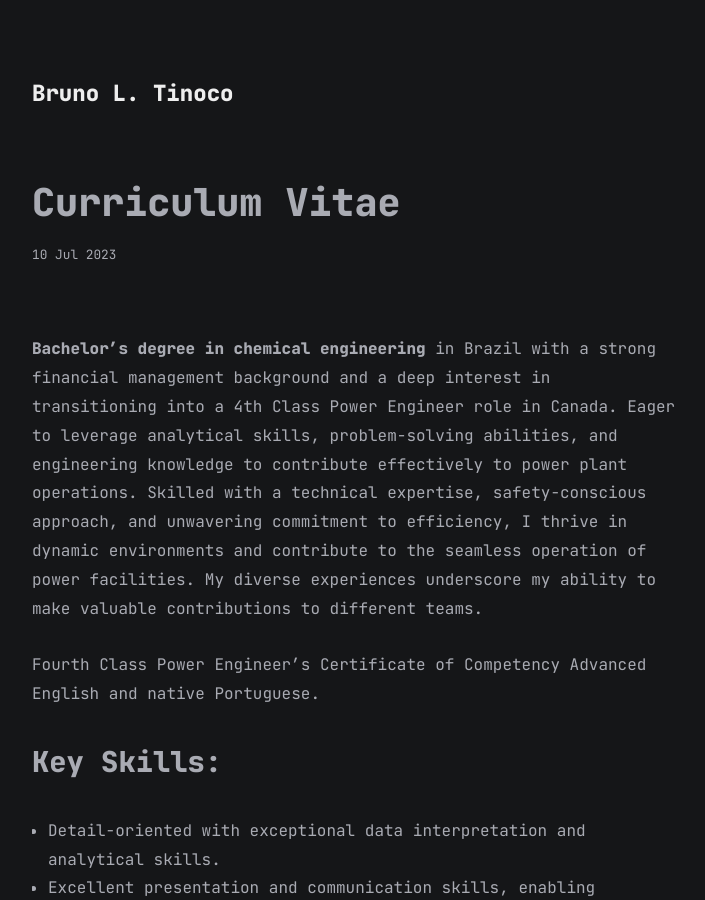
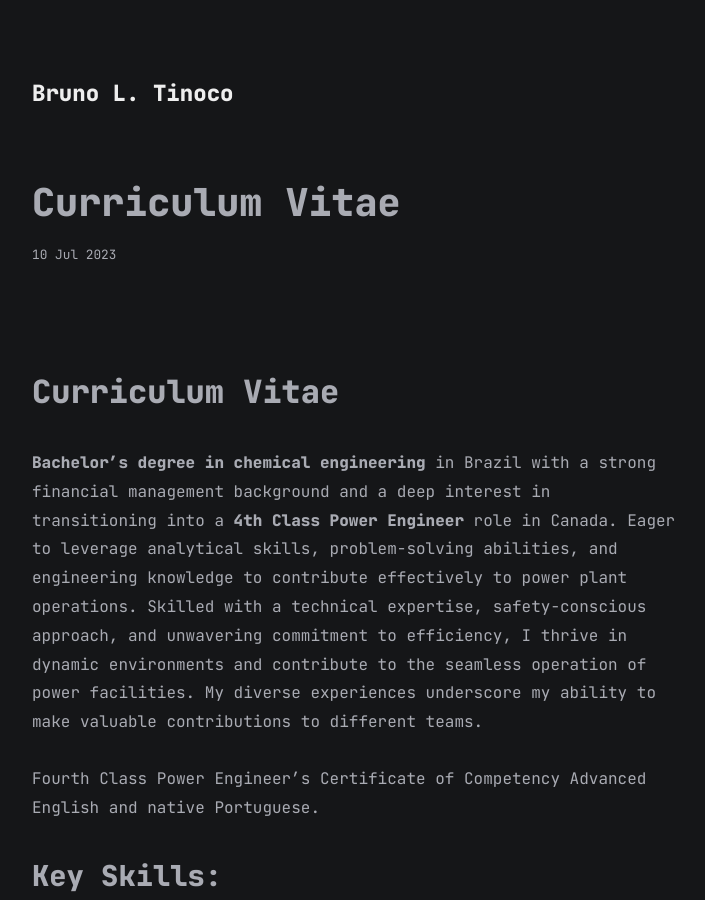
Before and after one commit to bltinoco/bltinoco.github.io, a Jekyll site: the page built from all_collections/_posts/2023-07-10-curriculum-vitae.md, in a window 1280 px wide and 900 px high. Shown: the whole window, without its empty margins (283-988 px from the left). Built offline with Jekyll 4.4.1, drawn with Linux system fonts in a browser that asks for light colours; Markdown is read by kramdown in place of the engine named in the settings.

Commit message:
Update 2023-07-10-curriculum-vitae.md

```diff
--- a/all_collections/_posts/2023-07-10-curriculum-vitae.md
+++ b/all_collections/_posts/2023-07-10-curriculum-vitae.md
@@ -5,9 +5,9 @@ date: 2023-07-10 10:18:00
 categories:
 ---
 
+# Curriculum Vitae
 
-
-<b>Bachelor’s degree in chemical engineering</b> in Brazil with a strong financial management background and a deep interest in transitioning into a 4th Class Power Engineer role in Canada. Eager to leverage analytical skills, problem-solving abilities, and engineering knowledge to contribute effectively to power plant operations. Skilled with a technical expertise, safety-conscious approach, and unwavering commitment to efficiency, I thrive in dynamic environments and contribute to the seamless operation of power facilities. My diverse experiences underscore my ability to make valuable contributions to different teams.
+<b>Bachelor’s degree in chemical engineering</b> in Brazil with a strong financial management background and a deep interest in transitioning into a <b>4th Class Power Engineer</b> role in Canada. Eager to leverage analytical skills, problem-solving abilities, and engineering knowledge to contribute effectively to power plant operations. Skilled with a technical expertise, safety-conscious approach, and unwavering commitment to efficiency, I thrive in dynamic environments and contribute to the seamless operation of power facilities. My diverse experiences underscore my ability to make valuable contributions to different teams.
 
 Fourth Class Power Engineer's Certificate of Competency
 Advanced English and native Portuguese.
```
